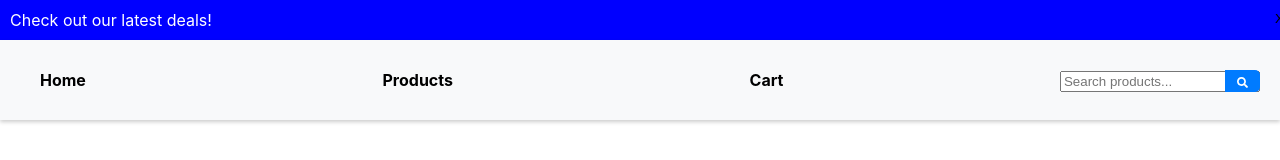
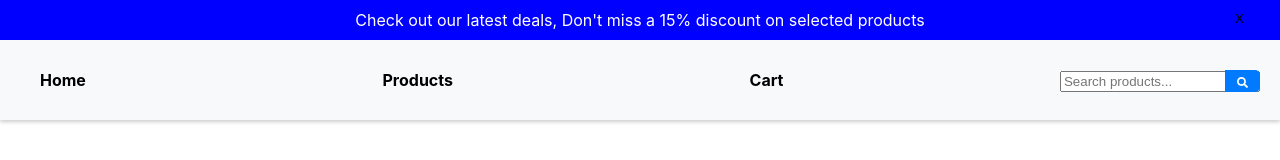
Before and after one commit to ave-se/E-commerce-SPA, a React (Create React App) app: page / in a window 1280 px wide. Shown: the top 160 px of the page. Built offline with nearby package versions, Linux system fonts and the light colour scheme; no server answers.

Commit message:
Added styling

```diff
--- a/src/components/PromoBar.js
+++ b/src/components/PromoBar.js
@@ -11,11 +11,26 @@ const PromoBar = () => {
 
   return (
     <Link to="/sales" style={{ textDecoration: 'none', color: 'white' }}>
-      <div style={{ backgroundColor: 'blue', padding: '10px', width: '100%', zIndex: 100 }}>
-        <span>Check out our latest deals!</span>
+      <div style={{
+        backgroundColor: 'blue',
+        padding: '10px',
+        width: '100%',
+        zIndex: 100,
+        display: 'flex',
+        justifyContent: 'center',
+        position: 'relative' ,
+        boxSizing: 'border-box'
+      }}>
+        <span>Check out our latest deals, Don't miss a 15% discount on selected products</span>
         <button
           onClick={(e) => { e.preventDefault(); setIsVisible(false); }}
-          style={{ float: 'right', border: 'none', background: 'none', cursor: 'pointer' }}
+          style={{
+            position: 'absolute',
+            right: '30px',
+            border: 'none',
+            background: 'none',
+            cursor: 'pointer'
+          }}
         >
           X
         </button>
```
